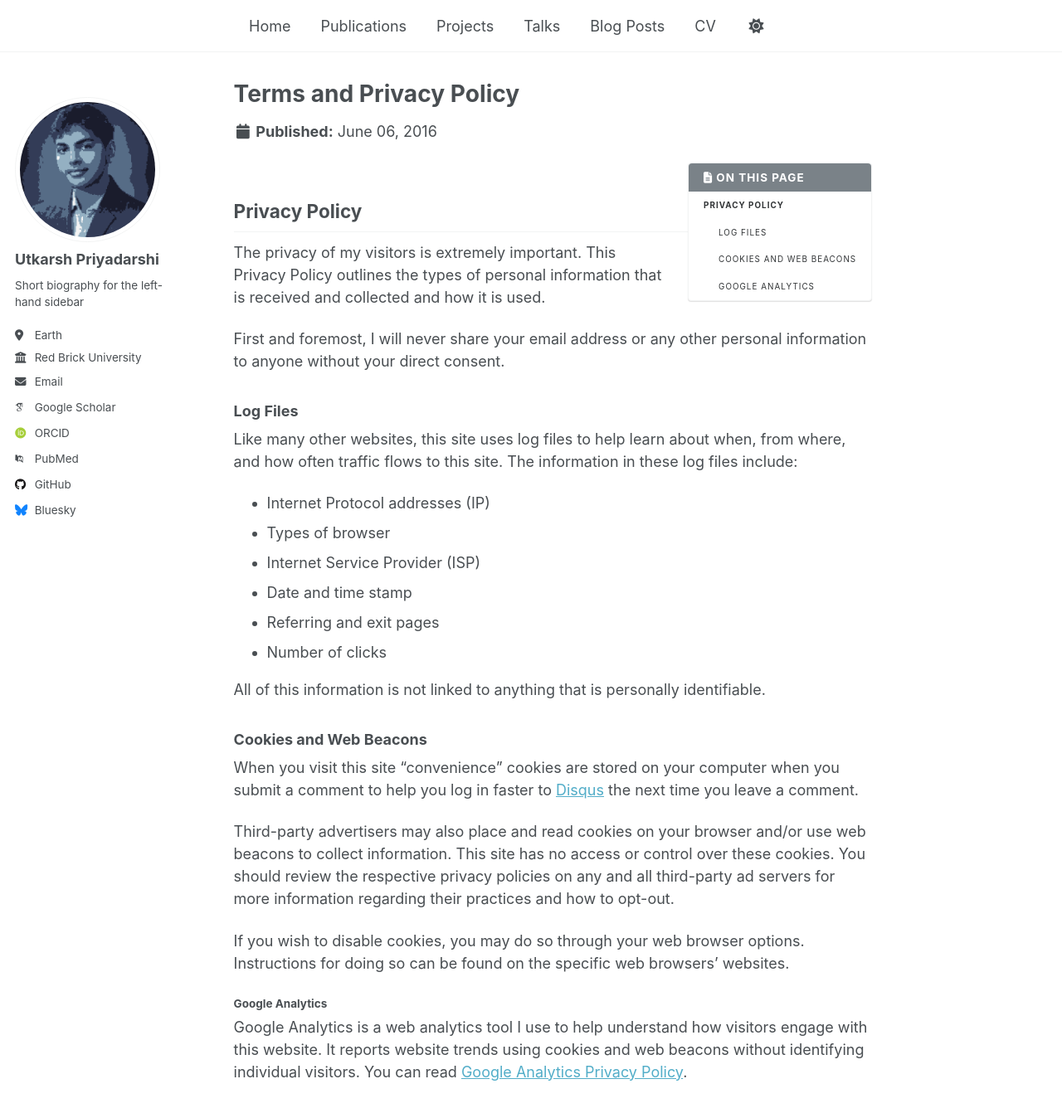
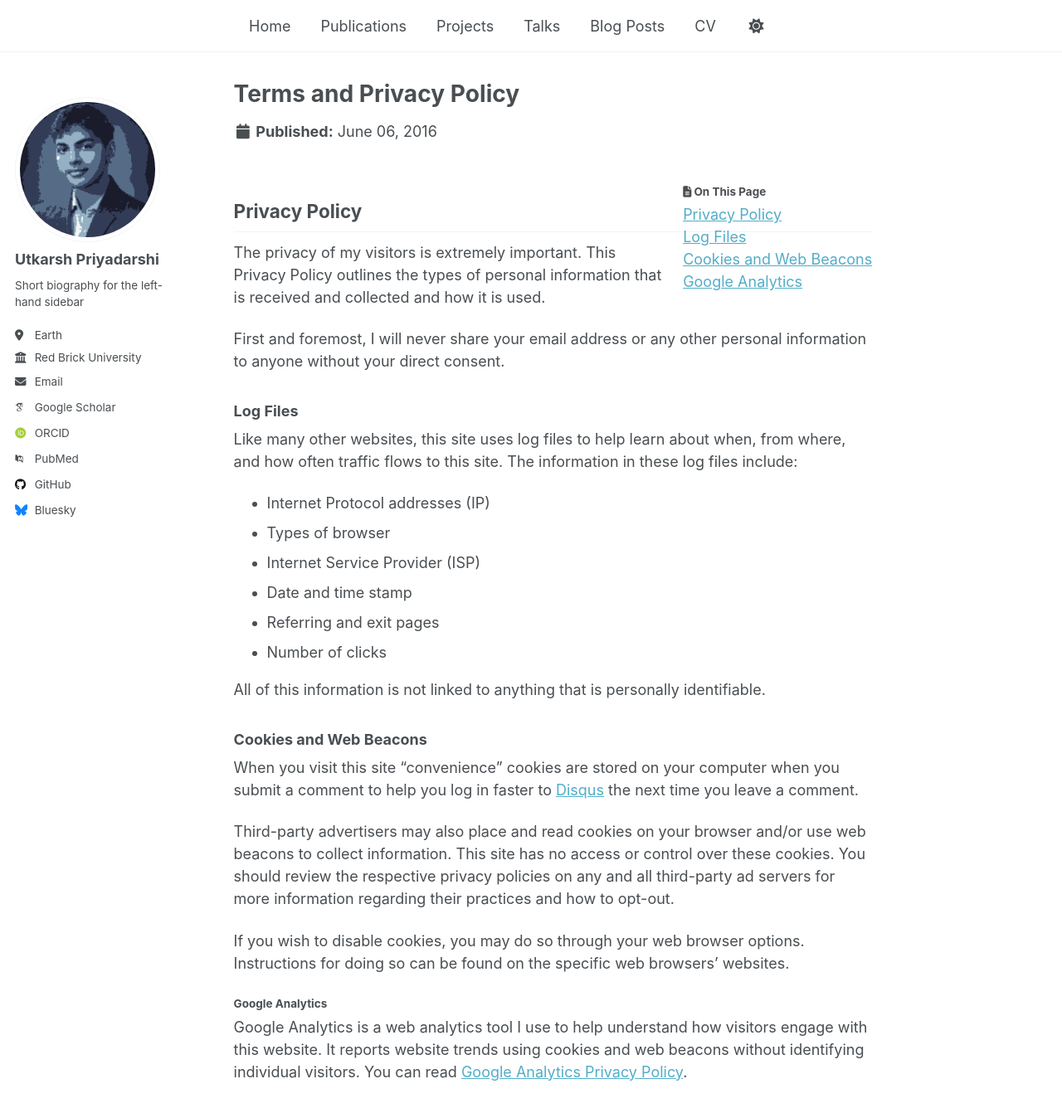
Before and after one commit to priyadarshiutkarsh/priyadarshiutkarsh.github.io, a Jekyll site: the page built from _pages/terms.md, in a window 1280 px wide and 1400 px high. Shown: the top 1342 px of the window at 83% size. Built offline with Jekyll 4.4.1, drawn with Linux system fonts in a browser that asks for light colours; some web fonts are replaced.

Commit message:
Update _navigation.scss

```diff
--- a/_sass/layout/_navigation.scss
+++ b/_sass/layout/_navigation.scss
@@ -5,7 +5,6 @@
 /*
    Breadcrumb navigation links
    ========================================================================== */
-
 .breadcrumbs {
   @include container;
   @include clearfix;
@@ -55,7 +54,6 @@
 /*
    Post pagination navigation links
    ========================================================================== */
-
 .pagination {
   @include full();
   @include clearfix();
@@ -120,7 +118,6 @@
     }
   }
 
-  /* next/previous buttons */
   &--pager {
     display: block;
     padding: 1em 2em;
@@ -171,7 +168,6 @@
 /*
    Priority plus navigation
    ========================================================================== */
-
 .greedy-nav {
   position: relative;
   min-width: 250px;
@@ -249,17 +245,12 @@
         height: 4px;
         background: var(--global-border-color);
         width: 100%;
-        -webkit-transition: $global-transition;
         transition: $global-transition;
-        -webkit-transform: scaleX(0);
-            -ms-transform: scaleX(0);
-                transform: scaleX(0); /* hide*/
+        transform: scaleX(0);
       }
 
       &:hover:before {
-        -webkit-transform: scaleX(1);
-            -ms-transform: scaleX(1);
-                transform: scaleX(1); /* reveal*/
+        transform: scaleX(1);
       }
     }
   }
@@ -286,19 +277,7 @@
       }
     }
 
-    &:before {
-      content: "";
-      position: absolute;
-      top: -11px;
-      right: 10px;
-      width: 0;
-      border-style: solid;
-      border-width: 0 10px 10px;
-      border-color: var(--global-border-color) transparent;
-      display: block;
-      z-index: 0;
-    }
-
+    &:before,
     &:after {
       content: "";
       position: absolute;
@@ -307,8 +286,16 @@
       width: 0;
       border-style: solid;
       border-width: 0 10px 10px;
+    }
+
+    &:before {
+      top: -11px;
+      border-color: var(--global-border-color) transparent;
+      z-index: 0;
+    }
+
+    &:after {
       border-color: #fff transparent;
-      display: block;
       z-index: 1;
     }
 
@@ -323,193 +310,9 @@
   }
 }
 
-
 /*
-   Navigation list
-   ========================================================================== */
-
-.nav__list {
-  font-size: 1.25rem;
-
-  ul {
-    margin-bottom: 1em;
-  }
-
-  a {
-    display: block;
-    padding: 0.125em 0;
-    color: inherit;
-
-    &:hover {
-      text-decoration: underline;
-    }
-  }
-
-  .active {
-    margin-left: -0.5em;
-    padding-left: 0.5em;
-    padding-right: 0.5em;
-    color: #fff;
-    font-weight: bold;
-    background: var(--global-base-color);
-    border-radius: $border-radius;
-
-    &:hover {
-      color: #fff;
-    }
-  }
-}
-
-.nav__title {
-  margin: 0;
-  padding: 0.5rem 1rem;
-  font-family: $sans-serif-narrow;
-  font-size: $type-size-5;
-  font-weight: bold;
-}
-
-.nav__sub-title {
-  display: block;
-  margin: 0.5rem 0;
-  padding: 0.5rem 0;
-  font-family: $sans-serif-narrow;
-  font-size: $type-size-6;
-  font-weight: bold;
-  text-transform: uppercase;
-  border-bottom: 1px solid var(--global-border-color);
-}
-
-
-/*
-   Table of contents navigation
-   ========================================================================== */
-
-.toc {
-  font-family: $sans-serif-narrow;
-  color: var(--global-text-color-light);
-  text-transform: uppercase;
-  letter-spacing: 1px;
-  background-color: #fff;
-  border: 1px solid var(--global-border-color);
-  border-radius: $border-radius;
-  box-shadow: $box-shadow;
-
-  .nav__title {
-    color: #fff;
-    font-size: $type-size-6;
-    background: var(--global-base-color);
-    border-top-left-radius: $border-radius;
-    border-top-right-radius: $border-radius;
-  }
-}
-
-.toc__menu {
-  margin: 0;
-  padding: 0;
-  width: 100%;
-  list-style: none;
-  font-size: 0.8rem;
-
-  a {
-    display: block;
-    padding: 0.5rem 1rem;
-    color: var(--global-code-text-color);
-    font-size: $type-size-7;
-    font-weight: bold;
-    line-height: 1.5;
-    border-bottom: 1px solid var(--global-border-color);
-    text-decoration-line: none !important;
-
-    &:hover {
-      color: #000;
-      background: var(--global-link-color-hover);
-    }
-  }
-
-  > li:last-child {
-    a {
-      border-bottom: none;
-    }
-  }
-
-  li ul > li a {
-    padding-left: 2rem;
-    font-weight: normal;
-  }
-
-  /* hide sub sub links on small screens*/
-  li > ul li {
-    display: none;
-
-    @include breakpoint($medium) {
-      display: block;
-    }
-  }
-}
-
-/* ==========================================================================
-   Mobile Navigation Fixes
-   ========================================================================== */
-
-@media screen and (max-width: 767px) {
-  .greedy-nav {
-    padding-left: 0.75rem;
-    padding-right: 0.75rem;
-  }
-
-  .greedy-nav .visible-links {
-    display: block;
-    width: 100%;
-    text-align: left;
-    margin-top: 0.5rem;
-
-    li {
-      display: block;
-      margin: 0.25rem 0;
-    }
-
-    a {
-      padding: 0.5rem 0.75rem;
-      margin: 0;
-      border-bottom: 1px solid var(--global-border-color);
-    }
-  }
-
-  .greedy-nav button {
-    right: 0.75rem;
-    top: 0.75rem;
-    z-index: 999;
-  }
-
-  #theme-toggle {
-    display: block;
-    margin: 0.5rem 0 0.5rem 0.75rem;
-
-    a {
-      display: inline-flex;
-      justify-content: center;
-      align-items: center;
-      width: 36px;
-      height: 36px;
-      font-size: 1.25rem;
-    }
-  }
-}
-
-/* Prevent nav flickering */
-.greedy-nav .visible-links {
-  transition: none !important;
-}
-
-/* Ensure dropdown nav stays above all elements */
-.greedy-nav .hidden-links {
-  z-index: 9999;
-}
-
-/* ==========================================================================
    Mobile Navigation & Hamburger Button
    ========================================================================== */
-
 @media screen and (max-width: 767px) {
   .greedy-nav {
     padding-left: 0.75rem;
@@ -534,7 +337,11 @@
       svg {
         width: 20px !important;
         height: 20px !important;
-        fill: #fff;
+        fill: var(--global-masthead-link-color);
+      }
+
+      &:hover svg {
+        fill: var(--global-masthead-link-color-hover);
       }
     }
 
@@ -576,6 +383,9 @@
   }
 }
 
+/* ==========================================================================
+   Desktop Nav Behavior
+   ========================================================================== */
 @media screen and (min-width: 768px) {
   .greedy-nav {
     .visible-links {
@@ -588,6 +398,9 @@
   }
 }
 
+/* ==========================================================================
+   Additional Fixes
+   ========================================================================== */
 .greedy-nav .visible-links {
   transition: none !important;
 }
```
